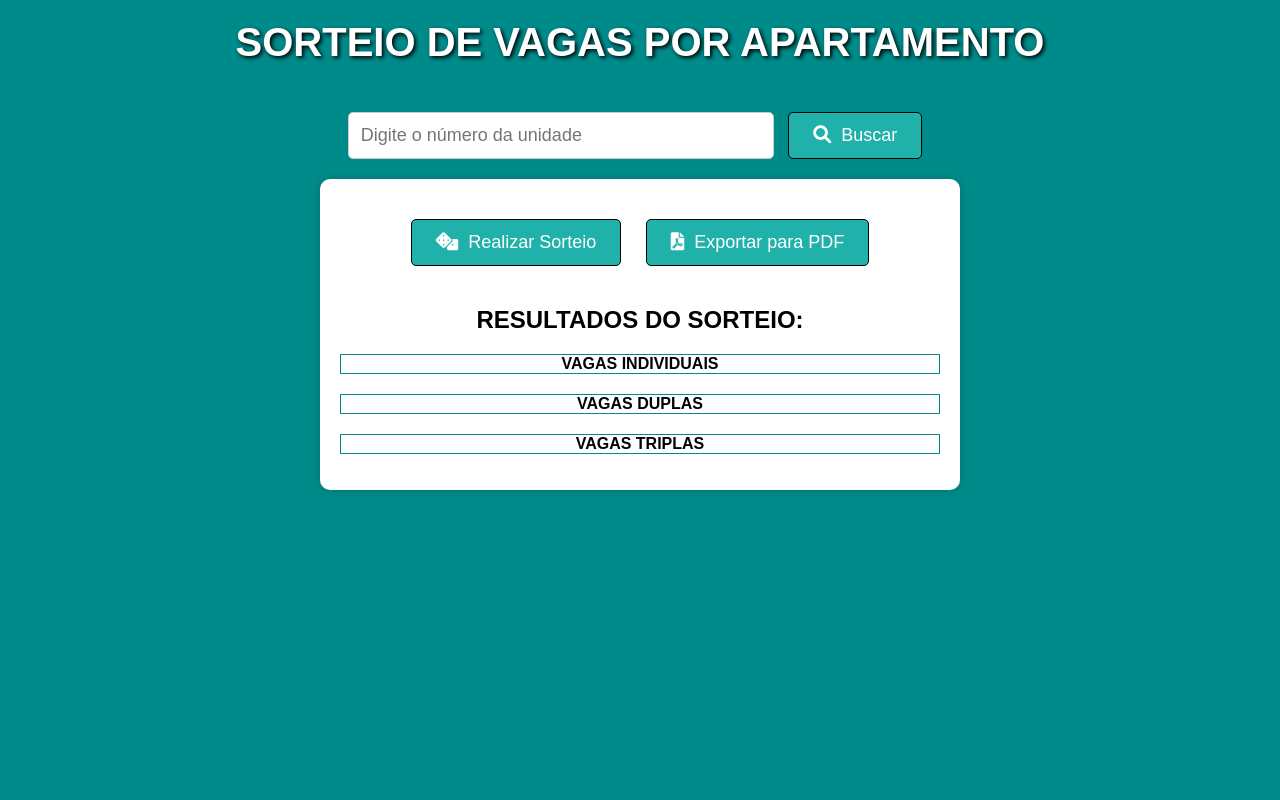
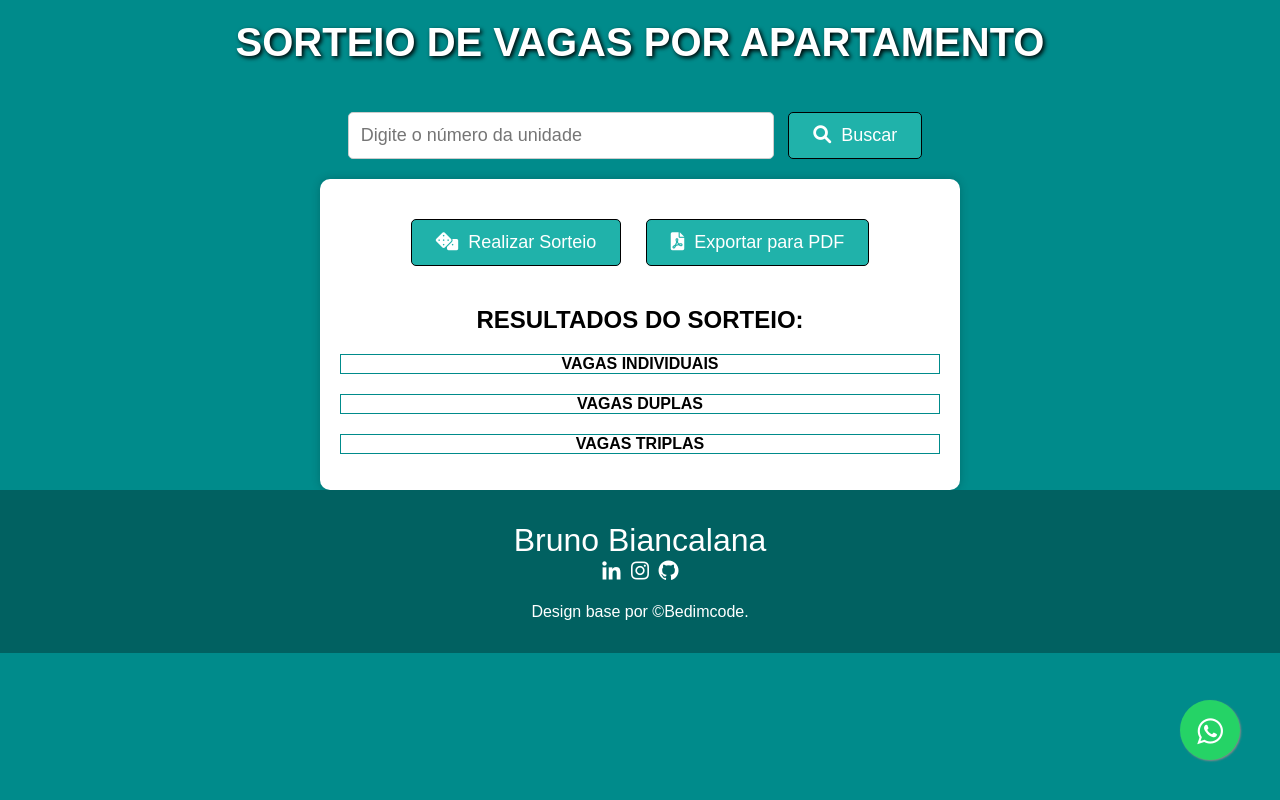
Before and after one commit to bruno-biancalana/condominio_v01.2, a plain HTML site: page index.html in a window 1280 px wide. Drawn offline with nearby package versions, Linux system fonts and the light colour scheme.

Commit message:
Inclusão rodapé + whatsapp

```diff
--- a/assets/style.css
+++ b/assets/style.css
@@ -116,6 +116,36 @@ li:nth-child(even) {
     background-color: #0056b3;
 }
 
+/* ===== FOOTER =====*/
+.footer {
+    background-color: #016161;
+    color: #fff;
+    text-align: center;
+    font-weight: var(--font-semi);
+    padding: 2rem 0;
+  }
+
+  .footer__title {
+    font-size: 2rem;
+    margin-bottom: var(--mb-4);
+    margin-top: 0rem;
+  }
+
+  .footer__social {
+    margin-bottom: var(--mb-4);
+  }
+
+  .footer__icon {
+    font-size: 1.5rem;
+    color: #fff;
+    margin: 0 var(--mb-2);
+  }
+
+  .footer__copy {
+    font-size: var(--smaller-font-size);
+    margin-bottom: 0;
+  }
+
 
 /* Media Querys */
 @media (max-width: 768px) {
--- a/index.html
+++ b/index.html
@@ -16,6 +16,8 @@
     <meta name="viewport" content="width=device-width, initial-scale=1.0">
     <link rel="icon" href="/assets/img/favicon.ico" type="image/x-icon">
     <link rel="stylesheet" type="text/css" href="/assets/style.css">
+    <!-- ===== ICONES SOCIAIS ===== -->
+	<link href='https://cdn.jsdelivr.net/npm/boxicons@2.0.5/css/boxicons.min.css' rel='stylesheet'>
     <script src="https://cdnjs.cloudflare.com/ajax/libs/pdfmake/0.1.71/pdfmake.min.js"></script> <!-- Biblioteca para gerar PDF -->
     <script src="https://cdnjs.cloudflare.com/ajax/libs/pdfmake/0.1.71/vfs_fonts.js"></script> <!-- Biblioteca para gerar PDF -->
     <link rel="stylesheet" href="https://cdnjs.cloudflare.com/ajax/libs/font-awesome/6.0.0-beta3/css/all.min.css"> <!-- Referenciamento dos ícones-->
@@ -43,6 +45,30 @@
         <h3>Vagas Triplas</h3>
         <ul id="vagasTriplas"></ul>
     </div>
+    <!--===== FOOTER =====-->
+	<footer class="footer">
+		<p class="footer__title">Bruno Biancalana</p>
+		<div class="footer__social">
+            <a href="https://www.linkedin.com/in/bruno-biancalana-a828b5182" target="_blank"
+            class="footer__icon"><i class='bx bxl-linkedin'></i></a>
+			<a href="https://www.instagram.com/bruno_biancalana/" target="_blank" class="footer__icon"><i
+					class='bx bxl-instagram'></i></a>
+			<a href="https://github.com/bruno-biancalana" target="_blank" class="footer__icon"><i
+					class='bx bxl-github'></i></a>
+                    <p class="footer__copy"> Design base por &#169;Bedimcode.</p>
+
+			<!--=====### API WHATSAPP ###=====-->
+			<link rel="stylesheet" href="https://maxcdn.bootstrapcdn.com/font-awesome/4.5.0/css/font-awesome.min.css">
+			<a href="https://wa.me/5511953656061?text=Olá!%20vi%20seu%20portifólio" style="position:fixed;width:60px;height:60px;bottom:40px;right:40px;background-color:#25d366;color:#FFF;border-radius:50px;text-align:center;font-size:30px;box-shadow: 1px 1px 2px #888;
+  z-index:1000;" target="_blank">
+				<i style="margin-top:16px" class="fa fa-whatsapp"></i>
+			</a>
+		</div>
+
+
+	</footer>
+	<!--===== SCROLL  =====-->
+	<script src="https://unpkg.com/scrollreveal"></script>
     <script src="/assets/script.js"></script>
 </body>
 </html>
```
